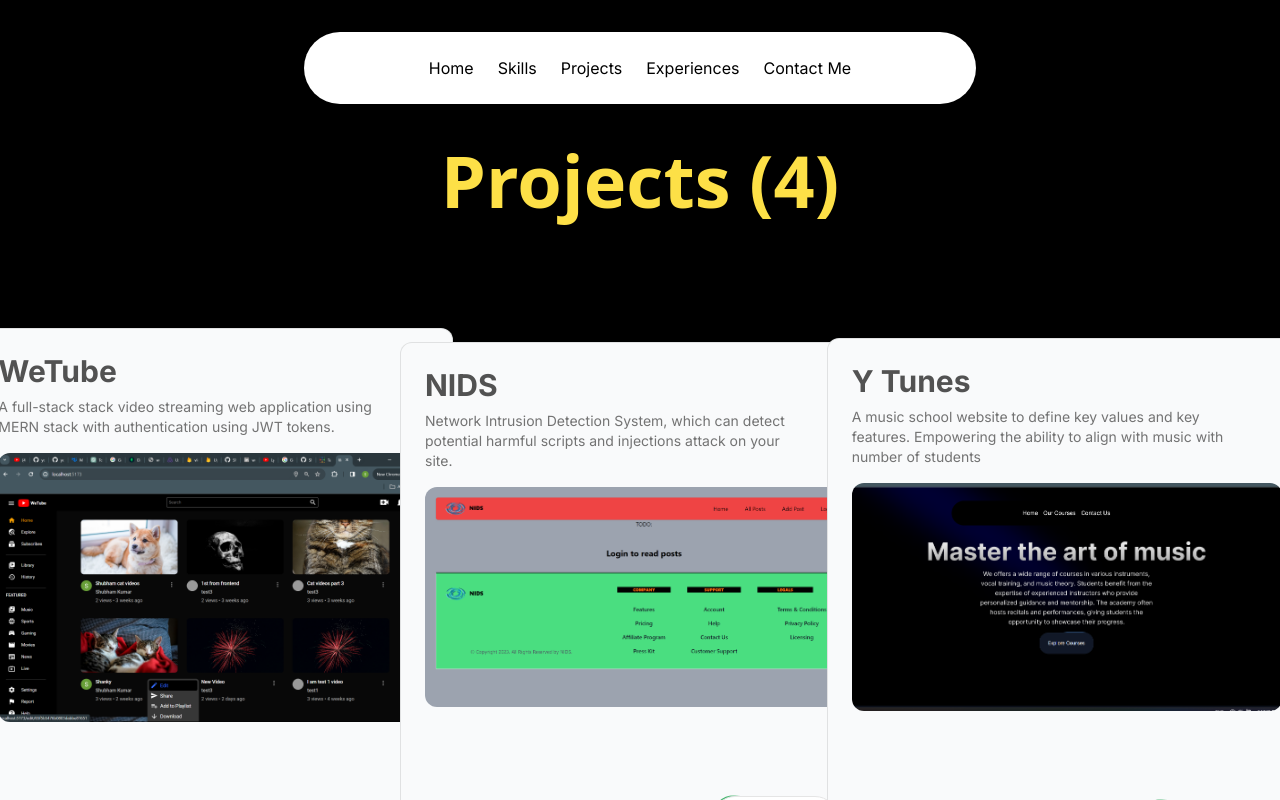
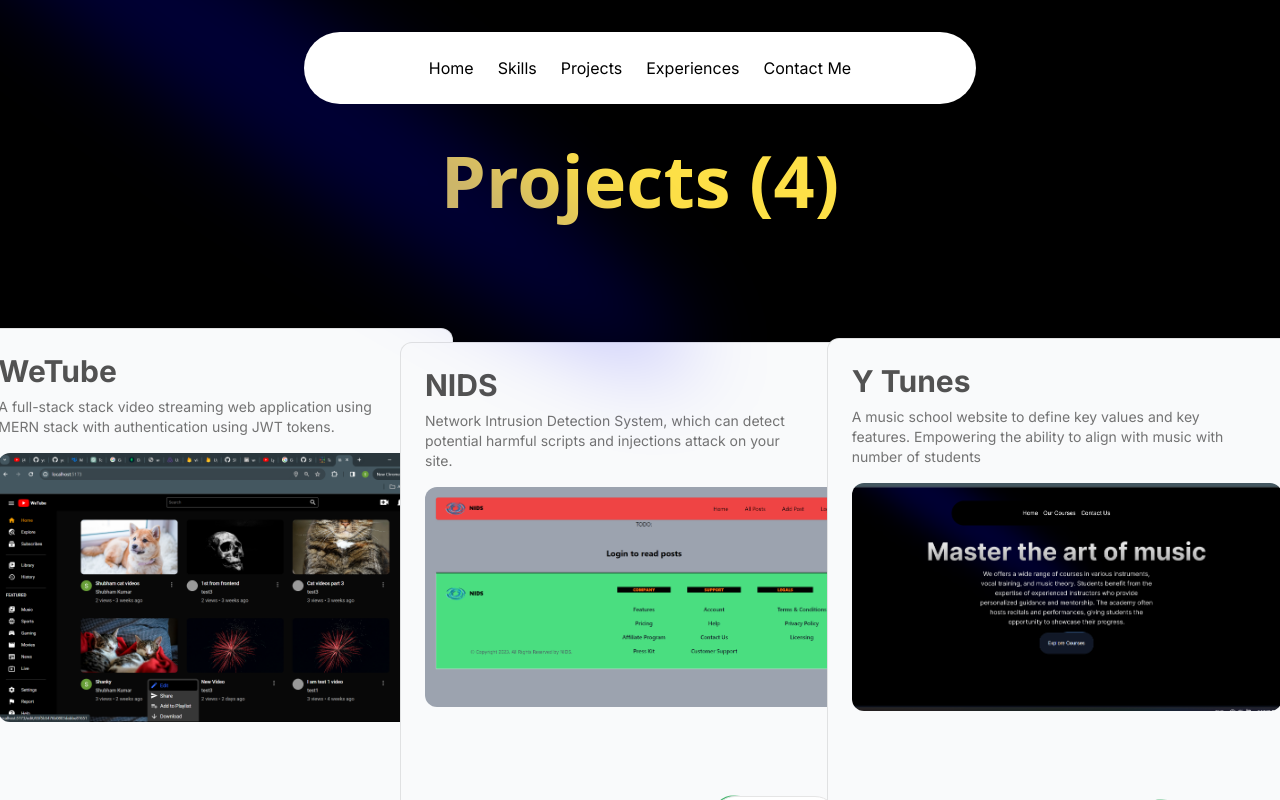
Before and after one commit to Shubhamcypher/portfolio, a Next.js app: page /projects in a window 1280 px wide. Shown: the top 800 px of the page. Built offline with nearby package versions, Linux system fonts and the light colour scheme.

Commit message:
adding spotlight

```diff
--- a/app/projects/page.tsx
+++ b/app/projects/page.tsx
@@ -7,10 +7,15 @@
 
 import ProjecData from "@/data/my_projects.json";
 import { Button } from "@/components/ui/moving-border";
+import { Spotlight } from "@/components/ui/Spotlight";
 
 function page() {
   return (
     <div className="min-h-screen bg-black py-12 pt-36 ">
+      <Spotlight
+        className="-top-40 left-0 md:left-60 md:-top-20"
+        fill="blue"
+      />
       <h1 className="text-lg md:text-7xl text-center font-sans font-bold mb-8 text-yellow-300">
         Projects ({ProjecData.projects.length})
       </h1>
--- a/components/TimelineElement.tsx
+++ b/components/TimelineElement.tsx
@@ -3,7 +3,7 @@
 import { VerticalTimelineElement } from 'react-vertical-timeline-component';
 import 'react-vertical-timeline-component/style.min.css';
 import { useInView } from 'react-intersection-observer';
-import HandshakeOutlinedIcon from '@mui/icons-material/HandshakeOutlined';
+import KeyboardDoubleArrowDownIcon from '@mui/icons-material/KeyboardDoubleArrowDown';
 
 interface ExperienceItem {
     id: number;
@@ -33,7 +33,7 @@
         }}
         visible={inView}
         date={item.date}
-        icon={<HandshakeOutlinedIcon />}
+        icon={<KeyboardDoubleArrowDownIcon />}
         iconStyle={{
           background: item.background,
         }}
--- a/components/ui/Spotlight.tsx
+++ b/components/ui/Spotlight.tsx
@@ -10,7 +10,7 @@
   return (
     <svg
       className={cn(
-        "animate-spotlight pointer-events-none absolute z-[1]  h-[169%] w-[138%] lg:w-[84%] opacity-0",
+        "animate-spotlight pointer-events-none absolute z-[1]  h-[169%] w-[138%] lg:w-[84%] opacity-1",
         className
       )}
       xmlns="http://www.w3.org/2000/svg"
--- a/tailwind.config.ts
+++ b/tailwind.config.ts
@@ -28,6 +28,7 @@
     extend: {
       animation: {
         "meteor-effect": "meteor 5s linear infinite",
+        spotlight: "spotlight 2s ease .75s 1 forwards",
       },
       keyframes: {
         meteor: {
@@ -38,6 +39,16 @@
             opacity: "0",
           },
         },
+        spotlight: {
+          "0%": {
+            opacity: '0',
+            transform: "translate(-72%, -62%) scale(0.5)",
+          },
+          "100%": {
+            opacity:'1',
+            transform: "translate(-50%,-40%) scale(1)",
+          },
+        },
       },
     },
   },
```
Also changed, not shown: data/experience_details.json (+1 -33 lines).
